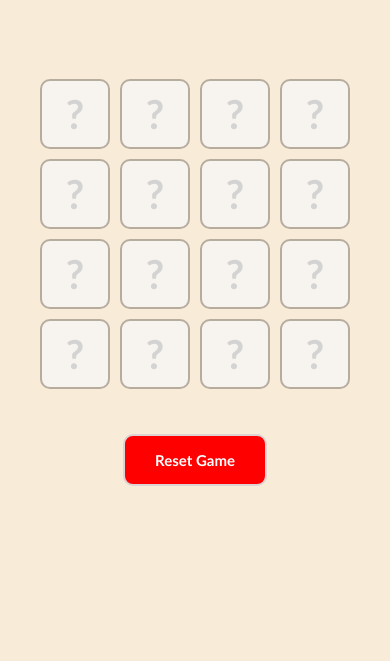
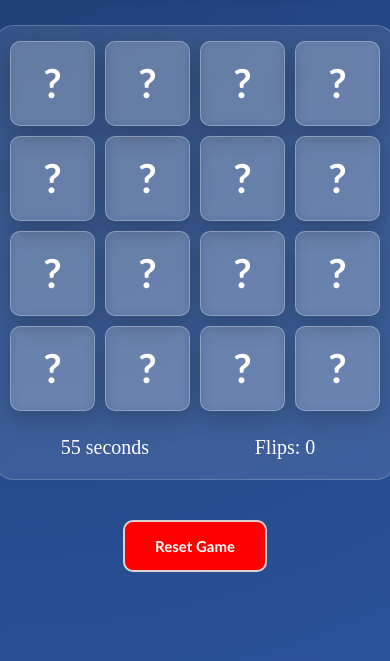
Before and after one commit to faiz4n/Memory-Card-Game, a plain HTML site: page index.html in a window 390 px wide. Shown: the part 183-844 px from the top of the page. Drawn offline with Linux system fonts and the light colour scheme.

Commit message:
Add files via upload
Redesigned layout and implemented timer & flip counter

```diff
--- a/index.html
+++ b/index.html
@@ -8,6 +8,8 @@
 </head>
 <body>
 
+    <main>
+        <h1>Mind Match</h1>
         <div class="container">
             <div class="card">?</div>
             <div class="card">?</div>
@@ -25,8 +27,14 @@
             <div class="card">?</div>
             <div class="card">?</div>
             <div class="card">?</div>
+
+            <div class="statusPanel">
+                <div><span class="timer">60</span> seconds</div>
+                <div>Flips: <span class="flips"> 0</span></div>
+            </div>
+    </main>
+    </div>
     <button class="resetBtn" onclick="resetGame()">Reset Game</button>
-    </div>
 
 
     <script src="script.js
--- a/script.js
+++ b/script.js
@@ -1,23 +1,56 @@
 const cards = document.querySelectorAll('.card');
-const cardContent = ['🍔', '🍔', '❤️', '❤️', '🍀', '🍀', '🚗', '🚗', '🌈', '🌈', '⭐', '⭐', '🐬', '🐬', '⚽️', '⚽️'];
+const cardContent = ['🍔', '🍔', '❤️', '❤️', '🎁','🎁', '🚗', '🚗', '🌈', '🌈', '⭐', '⭐', '🐬', '🐬', '⚽️', '⚽️'];
 const shuffledContent = cardContent.sort((a, b) => Math.random() - 0.5);
 const resetButton = document.querySelector('.restBtn');
+const flipCount = document.querySelector('.flips');
+const timer = document.querySelector('.timer');
 
 
 let firstCardElement = null;
 let firstCardContent = null;
 let secondCardElement = null;
 let secondCardContent = null;
+let flips = 0;
+let time = 60;
 let lockboard = false;
+let WinStatus = false;
+
+const countdown = setInterval(() => {
+    time -= 1;
+    timer.innerHTML = time;
+
+    if(time <= 0){
+        clearInterval(countdown);
+        setTimeout(() => {
+            alert("Time's Up!");
+        }, 100)
+    }
+}, 1000);
+
+
 
 function resetGame() {
     location.reload();
 }
 
 
+
+function checkWin(){
+    const checkCards = [...cards].every((card) =>
+        card.classList.contains('cardMatched')
+    )
+    if(checkCards){
+        clearInterval(countdown)
+        alert("YOU WIN!");
+    }
+}
+
+
 cards.forEach((card, idx) => {
     card.addEventListener('click', () => {
-        if( lockboard || card.innerHTML != "?"){ return }
+        if( lockboard || card.innerHTML != "?" || time <= 0){ return }
+        flips += 1;
+        flipCount.innerHTML = flips;
 
         card.innerHTML = shuffledContent[idx];
 
@@ -40,19 +73,20 @@ cards.forEach((card, idx) => {
                     firstCardElement.innerHTML = "?";
                     secondCardElement.innerHTML = "?";
                     lockboard = false;
-                }, 500)
+                }, 350)
 
             }
             else if(firstCardContent === secondCardContent){
                 firstCardContent = null;
                 secondCardContent = null;
-                setTimeout(() => {
-                    firstCardElement.style.backgroundColor="green"
-                    secondCardElement.style.backgroundColor="green"
+                    firstCardElement.classList.add('cardMatched');
+                    secondCardElement.classList.add('cardMatched');
                     lockboard = false;
-                }, 100);
+                    setTimeout(() => checkWin(), 50)
+
             }
         }
 
+
     })
 })
--- a/style.css
+++ b/style.css
@@ -1,49 +1,105 @@
-*{
+* {
     margin: 0;
     padding: 0;
     box-sizing: border-box;
     border-radius: 10px;
     font-family: 'Gill Sans', 'Gill Sans MT', Calibri, 'Trebuchet MS', sans-serif;
+    transition: all 0.1s ease;
 }
 
-html,body{
+html, body {
     height: 100%;
     width: 100%;
 }
-body{
+
+body {
     display: flex;
     justify-content: center;
     align-items: center;
-    background-color: rgb(248, 235, 216);
+    flex-direction: column;
+    background: radial-gradient(circle at top left, #1e3c72, #2a5298);
+}
+main{
+    display: flex;
+    justify-content: center;
+    align-items: center;
+    flex-direction: column;
+}
+h1{
+    color: white;
+    text-align: center;
+    margin: 20px;
+    font-family: "Poppins";
+    font-size: 50px;
+    text-shadow: 5px 5px 25px rgb(9, 31, 63);
 }
 
-.card{
-    border: 2px solid rgb(183, 173, 159);
-    background-color: rgb(247, 243, 238);
-    background-size: cover;
+.card {
+    background: rgba(255, 255, 255, 0.15);
+    backdrop-filter: blur(4px);
     height: 100px;
     width: 100px;
     margin: 5px;
     display: flex;
     justify-content: center;
     align-items: center;
-    color: lightgray;
+    color: #fff;
+    box-shadow: 0 8px 25px rgba(0, 0, 0, 0.2);
     font-size: 40px;
     font-weight: 800;
     cursor: pointer;
     user-select: none;
+    border: 1px solid rgba(255, 255, 255, 0.3);
+    -webkit-tap-highlight-color: transparent;
 }
 
-.container{
+.card:active{
+    scale: 0.95;
+}
+
+.cardMatched {
+    background-color: rgb(0, 210, 0);
+    pointer-events: none;
+}
+
+.container {
+    margin-top: 50px;
     display: flex;
     justify-content: center;
     align-items: center;
     flex-wrap: wrap;
+    box-sizing: content-box;
     width: 440px;
-    height: 440px;
+    background: rgba(255, 255, 255, 0.1);
+    padding: 20px;
+    border-radius: 20px;
+    backdrop-filter: blur(8px);
+    border: 1px solid rgba(255, 255, 255, 0.2);
 }
 
-.resetBtn{
+.statusPanel {
+    display: flex;
+    justify-content: space-around;
+    width: 100%;
+    padding: 10px;
+    margin-top: 10px;
+}
+
+.statusPanel div, span {
+    font-family: "Poppins";
+    color: white;
+}
+
+.statusPanel div {
+    display: flex;
+    justify-content: center;
+    align-items: center;
+    font-size: 20px;
+    width: 50%;
+    gap: 5px;
+}
+
+.resetBtn {
     background-color: red;
     color: white;
     border: 2px solid rgb(220, 212, 212);
@@ -54,13 +110,30 @@ body{
     font-size: 15px;
 }
 
-@media (max-width: 500px){
+@media (max-width: 500px) {
+    .container {
+        margin-top: 50px;
+        width: 380px;
+        padding: 10px;
+    }
+    .card {
+        height: 85px;
+        width: 85px;
+    }
     .container{
-        width: 330px;
-        height: 330px;
+        padding: 10px 10px;
     }
-    .card{
-        height: 70px;
-        width: 70px;
+    .container{
+        margin-top: 20px;
     }
 }
+
+@media (hover: hover) and (pointer: fine) {
+    .card:hover {
+      background-color: rgba(238, 238, 238, 0.355);
+      scale: 1.02;
+    }
+    .card:active{
+        scale: 0.98;
+    }
+  }
```
Lines whose indentation alone changed are shown as unchanged.
